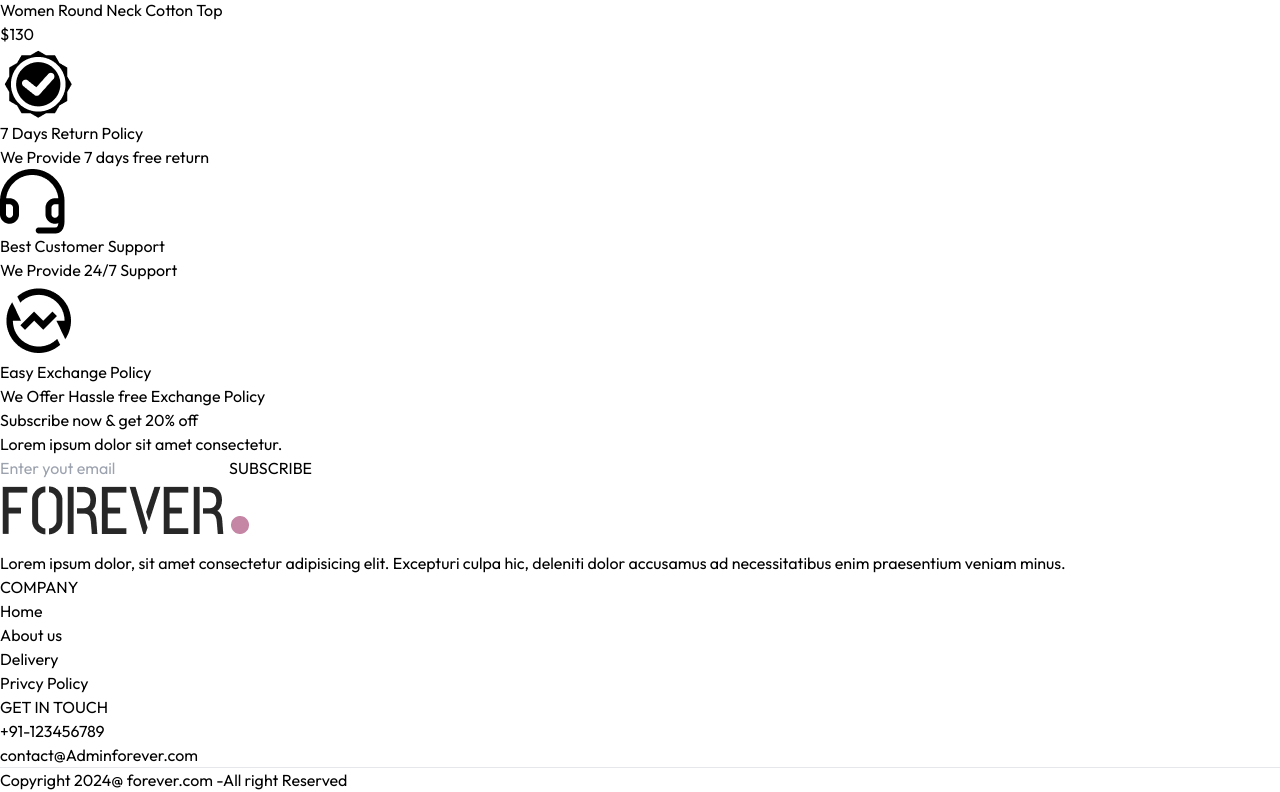
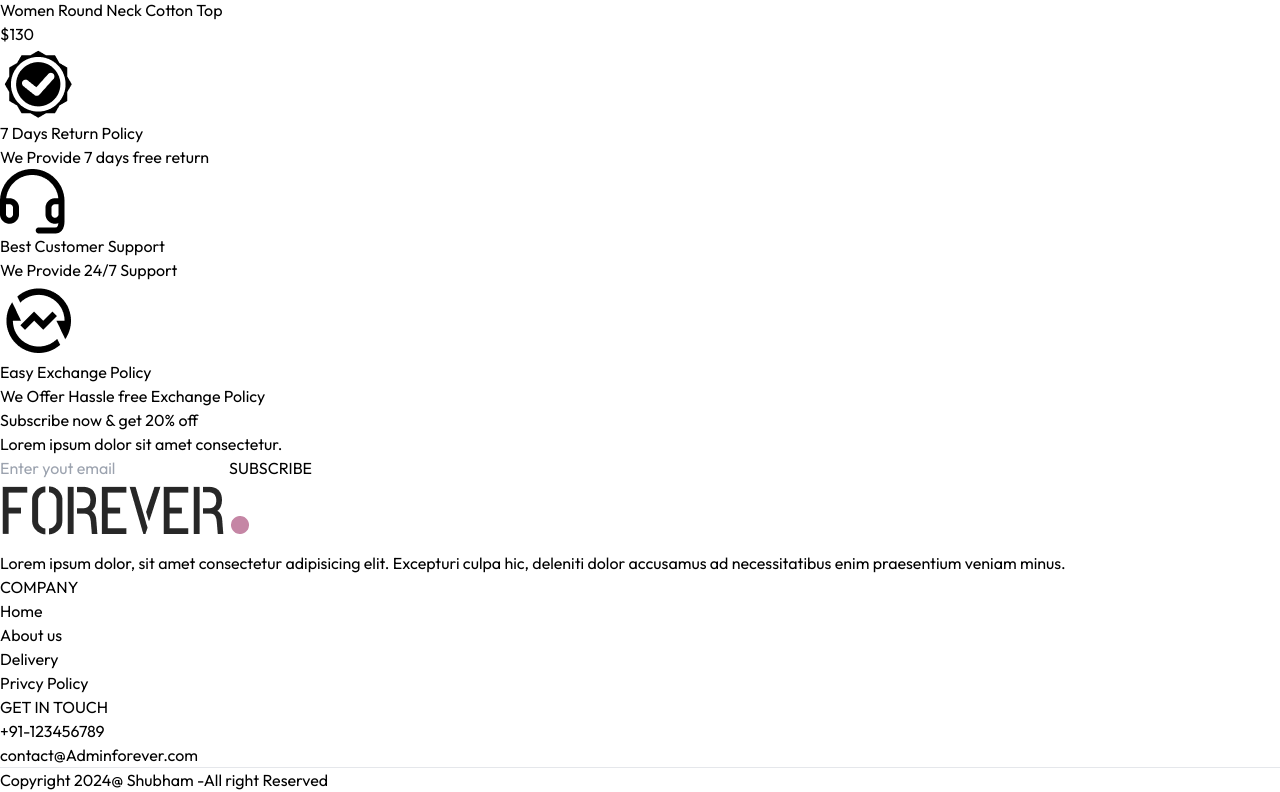
Before and after one commit to shubham7408/Ecommerce-Website, a React (Vite) app in the folder Front-end/: page / in a window 1280 px wide. Shown: the part 9086-9878 px from the top of the page. Built offline with nearby package versions, Linux system fonts and the light colour scheme.

Commit message:
Added the froentend

```diff
--- a/Front-end/src/components/Footer.jsx
+++ b/Front-end/src/components/Footer.jsx
@@ -32,11 +32,11 @@
             </ul>
         </div>
 
-        <div>
-            <hr />
-            <p className="py-5 text-sm text-center">Copyright 2024@ forever.com -All right Reserved</p>
-        </div>
+    </div>
 
+    <div className="w-full">
+        <hr/>
+        <p className="py-5 text-sm text-center">Copyright 2024@ Shubham -All right Reserved</p>
     </div>
   </div>
   )
--- a/Front-end/src/pages/Collection.jsx
+++ b/Front-end/src/pages/Collection.jsx
@@ -1,7 +1,8 @@
 
 const Collection = () => {
   return (
-    <div>Collection</div>
+    <div>
+      Collection</div>
   )
 }
 
```
